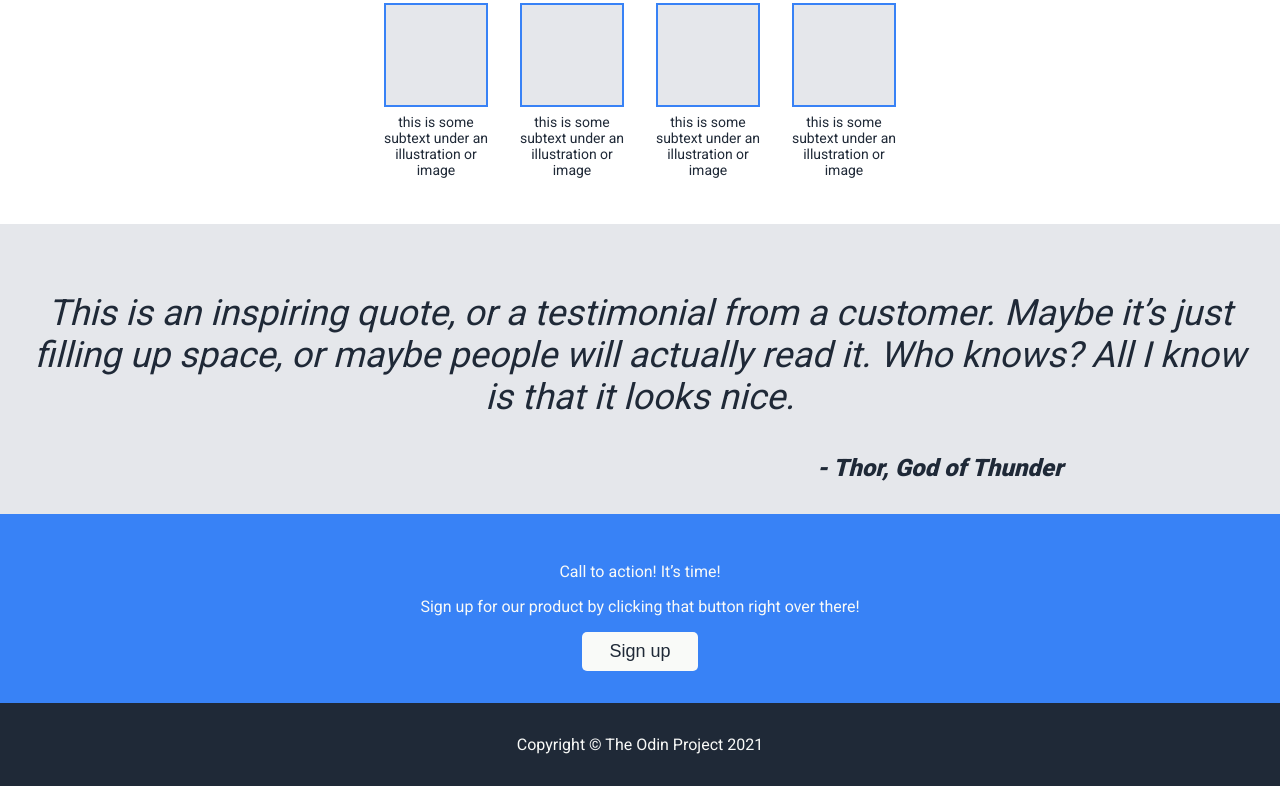
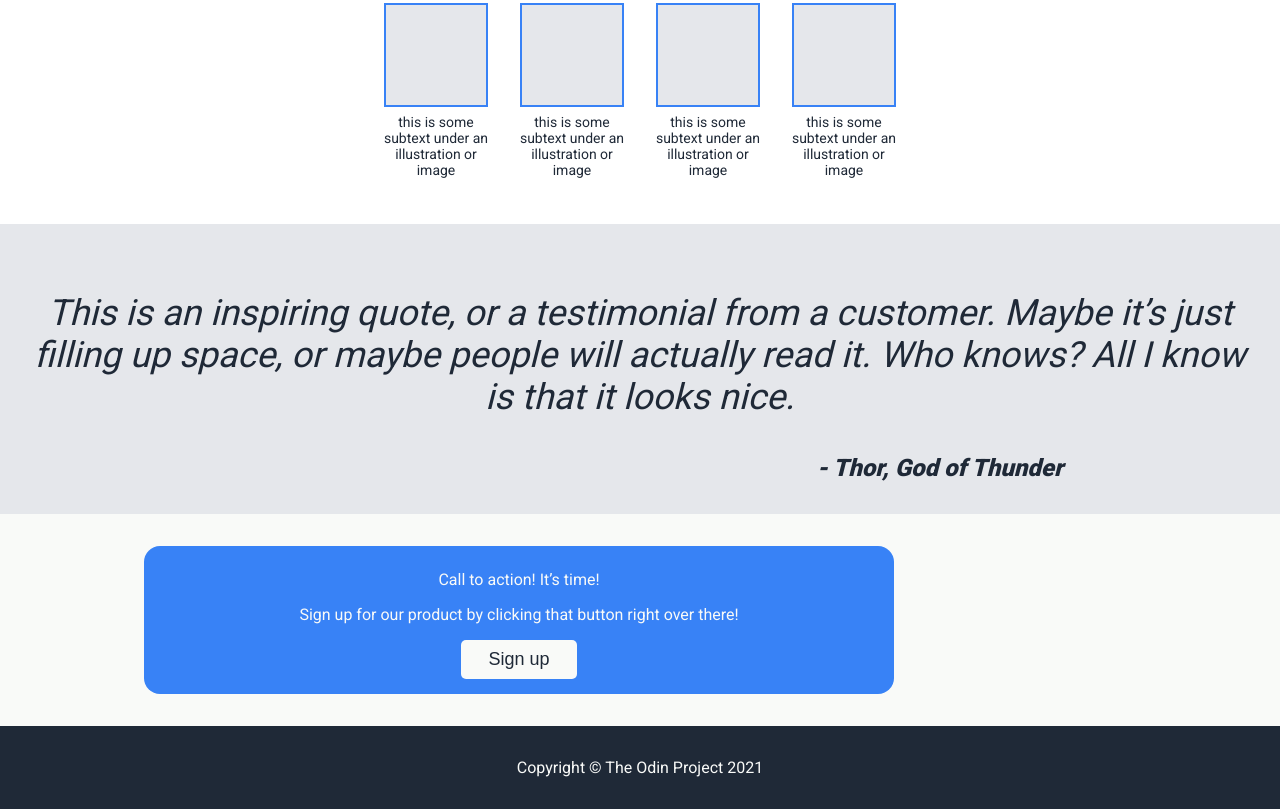
Before and after one commit to herman3321/firstGithubLiveProject, a plain HTML site: page index.html in a window 1280 px wide. Shown: the part 455-1264 px from the top of the page. Before the commit the page ends 1241 px from the top, so only its background shows below. Drawn offline with Linux system fonts and the light colour scheme.

Commit message:
second commit

```diff
--- a/index.html
+++ b/index.html
@@ -57,9 +57,11 @@
   </section>
 
   <section class="cta-section">
-    <p>Call to action! It’s time!</p>
-    <p>Sign up for our product by clicking that button right over there!</p>
-    <button class="btn">Sign up</button>
+    <div class="cta">
+        <p>Call to action! It’s time!</p>
+        <p>Sign up for our product by clicking that button right over there!</p>
+        <button class="btn">Sign up</button>
+    </div>
   </section>
 
   <footer>
--- a/style.css
+++ b/style.css
@@ -121,10 +121,18 @@ body {
   }
 
   .cta-section {
+    background-color: #F9FAF8;
+    padding: 2em;
+  }
+  .cta{
+    width: 750px;
+    height: 140px;
     background-color: #3882F6;
+    text-align: center;
+    padding-top: 0.5em;
     color: #F9FAF8;
-    text-align: center;
-    padding: 2em;
+    margin-left: 7em;
+    border-radius: 1em;
   }
   .cta-section .btn {
     background-color: #F9FAF8;
```
